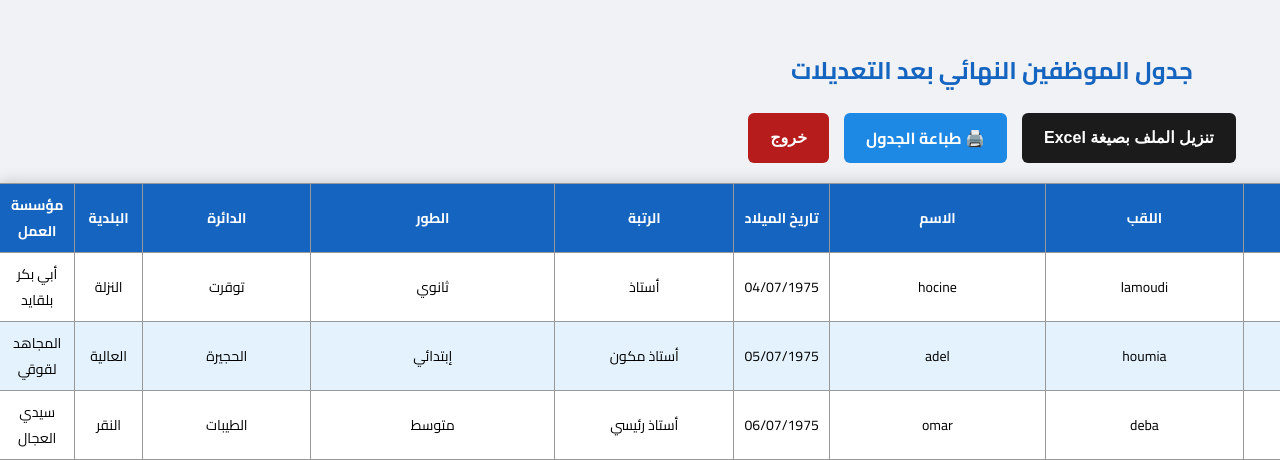
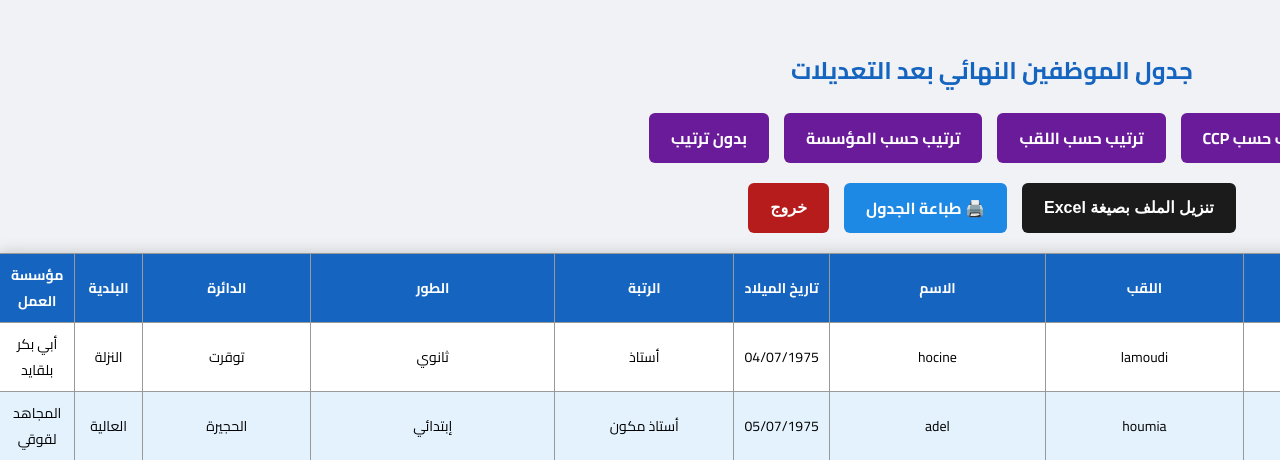
Before and after one commit to hocinebno3131-source/flask_app, a Flask app: page /view_employees in a window 1280 px wide; the page is wider, and only the part inside the window is pictured. Shown: the top 460 px of that part. Run offline with Flask 3, Linux system fonts and the light colour scheme.

Commit message:
Update view_employees.html

```diff
--- a/templates/view_employees.html
+++ b/templates/view_employees.html
@@ -19,14 +19,15 @@
             margin-bottom: 20px;
         }
 
-        .actions {
+        .actions, .sort-bar {
             display: flex;
             justify-content: center;
             gap: 15px;
             margin-bottom: 20px;
+            flex-wrap: wrap;
         }
 
-        .btn-download, .btn-exit {
+        .btn-download, .btn-exit, .sort-btn {
             padding: 10px 22px;
             font-size: 16px;
             font-weight: 700;
@@ -35,6 +36,7 @@
             cursor: pointer;
             transition: all 0.3s ease;
             color: white;
+            text-decoration: none;
         }
 
         .btn-download { background: #1b1b1b; }
@@ -45,7 +47,6 @@
 
         .print-btn {
             padding: 10px 22px;
-            text-align: center;
             background: #1e88e5;
             color: white;
             border-radius: 6px;
@@ -54,6 +55,18 @@
             transition: all 0.3s ease;
         }
         .print-btn:hover { background: #1565c0; transform: scale(1.03); }
+
+        .sort-btn {
+            background: #6a1b9a;
+        }
+        .sort-btn:hover {
+            background: #4a148c;
+            transform: scale(1.05);
+        }
+
+        .active-sort {
+            background: #2e7d32 !important;
+        }
 
         table {
             width: 100%;
@@ -80,24 +93,45 @@
 
 <h2>جدول الموظفين النهائي بعد التعديلات</h2>
 
+<!-- شريط الترتيب -->
+<div class="sort-bar">
+    <a href="/view_employees?sort=ccp"
+       class="sort-btn {% if current_sort == 'ccp' %}active-sort{% endif %}">
+       ترتيب حسب CCP
+    </a>
+
+    <a href="/view_employees?sort=last_name"
+       class="sort-btn {% if current_sort == 'last_name' %}active-sort{% endif %}">
+       ترتيب حسب اللقب
+    </a>
+
+    <a href="/view_employees?sort=ecole"
+       class="sort-btn {% if current_sort == 'ecole' %}active-sort{% endif %}">
+       ترتيب حسب المؤسسة
+    </a>
+
+    <a href="/view_employees" class="sort-btn">
+       بدون ترتيب
+    </a>
+</div>
+
+
 <div class="actions">
-        <!-- زر تنزيل Excel -->
     <button type="button" class="btn-download"
         onclick="window.location.href='/download_employees'">
         تنزيل الملف بصيغة Excel
     </button>
 
-        <!-- زر الطباعة -->
     <a href="#" onclick="window.print();" class="print-btn">
         🖨️ طباعة الجدول
     </a>
 
-        <!-- زر الخروج -->
     <button type="button" class="btn-exit"
         onclick="window.location.href='/edit'">
         خروج
     </button>
 </div>
+
 
 <table>
     <thead>
```
Lines whose indentation alone changed are shown as unchanged.
